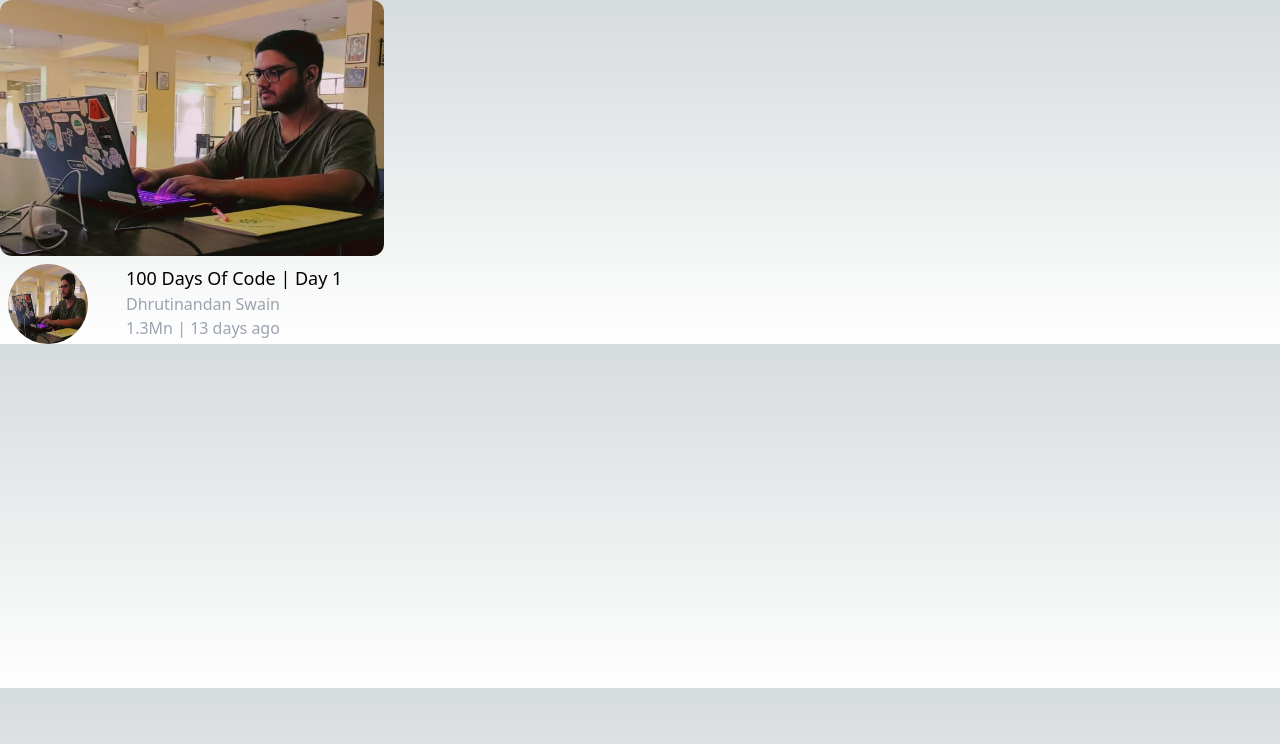
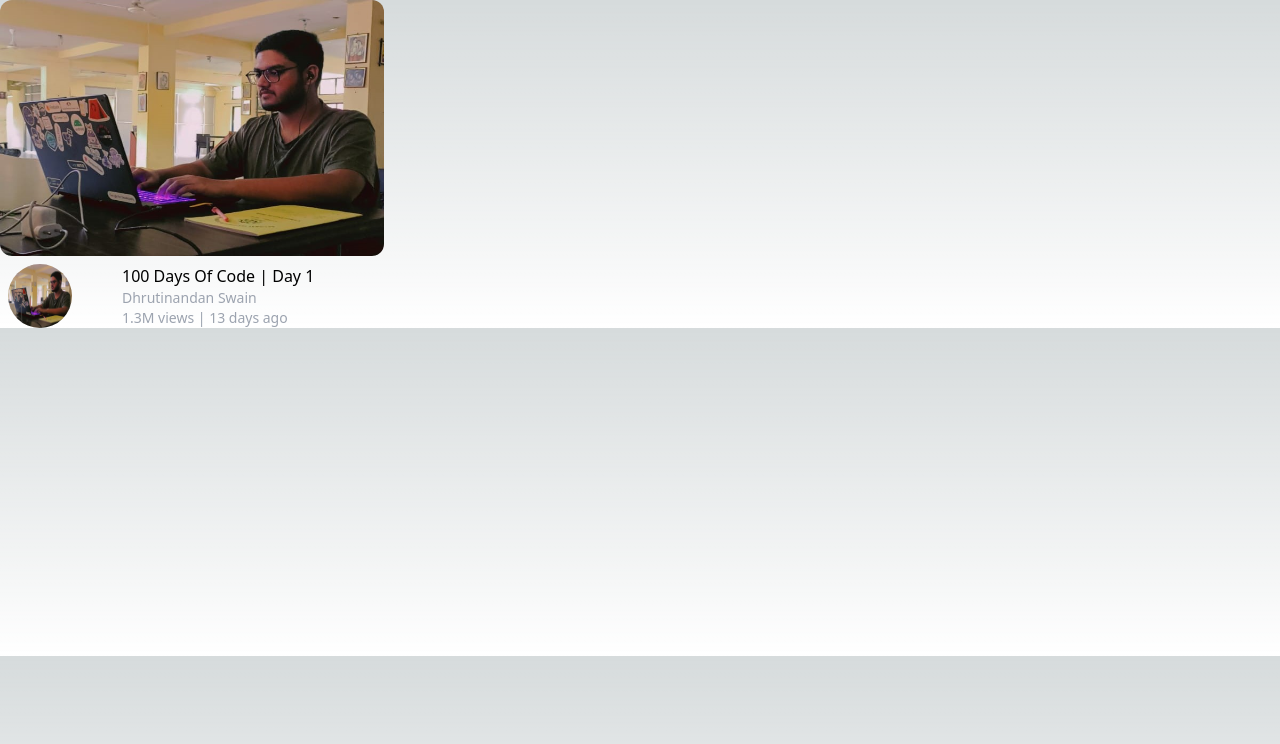
Before and after one commit to swaindhruti/Youtube-Clone, a Next.js app: page / in a window 1280 px wide. Shown: the top 744 px of the page. Built offline with nearby package versions, Linux system fonts and the light colour scheme.

Commit message:
feat: Update VideoCard component with dynamic data and styling

```diff
--- a/src/components/VideoCard.tsx
+++ b/src/components/VideoCard.tsx
@@ -1,15 +1,15 @@
 export function VideoCard(props: any) {
   return (
     <div>
-      <img className="h-64 w-96 rounded-xl" src="\thumbnail_1.jpg"></img>
+      <img className="h-64 w-96 rounded-xl" src={props.thumbnail}></img>
       <div className="grid grid-cols-12 pt-2 pl-2">
         <div className="col-span-1">
-          <img className="rounded-full w-20 h-20" src="\thumbnail_1.jpg"></img>
+          <img className="rounded-full h-16 w-16" src={props.channelImage}></img>
         </div>
-        <div className="col-span-11 pl-3">
-          <div className="text-lg">100 Days Of Code | Day 1</div>
-          <div className="text-gray-400">Dhrutinandan Swain</div>
-          <div className="text-gray-400">1.3Mn | 13 days ago</div>
+        <div className="col-span-11 pl-2">
+          <div className="text-base">{props.title}</div>
+          <div className="text-gray-400 text-sm">{props.channel}</div>
+          <div className="text-gray-400 text-sm">{props.views}</div>
         </div>
       </div>
     </div>
--- a/src/pages/index.tsx
+++ b/src/pages/index.tsx
@@ -7,7 +7,13 @@ const inter = Inter({ subsets: ["latin"] });
 export default function Home() {
   return (
     <div>
-      <VideoCard></VideoCard>
+      <VideoCard
+      title={"100 Days Of Code | Day 1"}
+      thumbnail={"thumbnail_1.jpg"}
+      channelImage={"thumbnail_1.jpg"}
+      channel={"Dhrutinandan Swain"}
+      views={"1.3M views | 13 days ago"}
+      ></VideoCard>
     </div>
   );
 }
```
